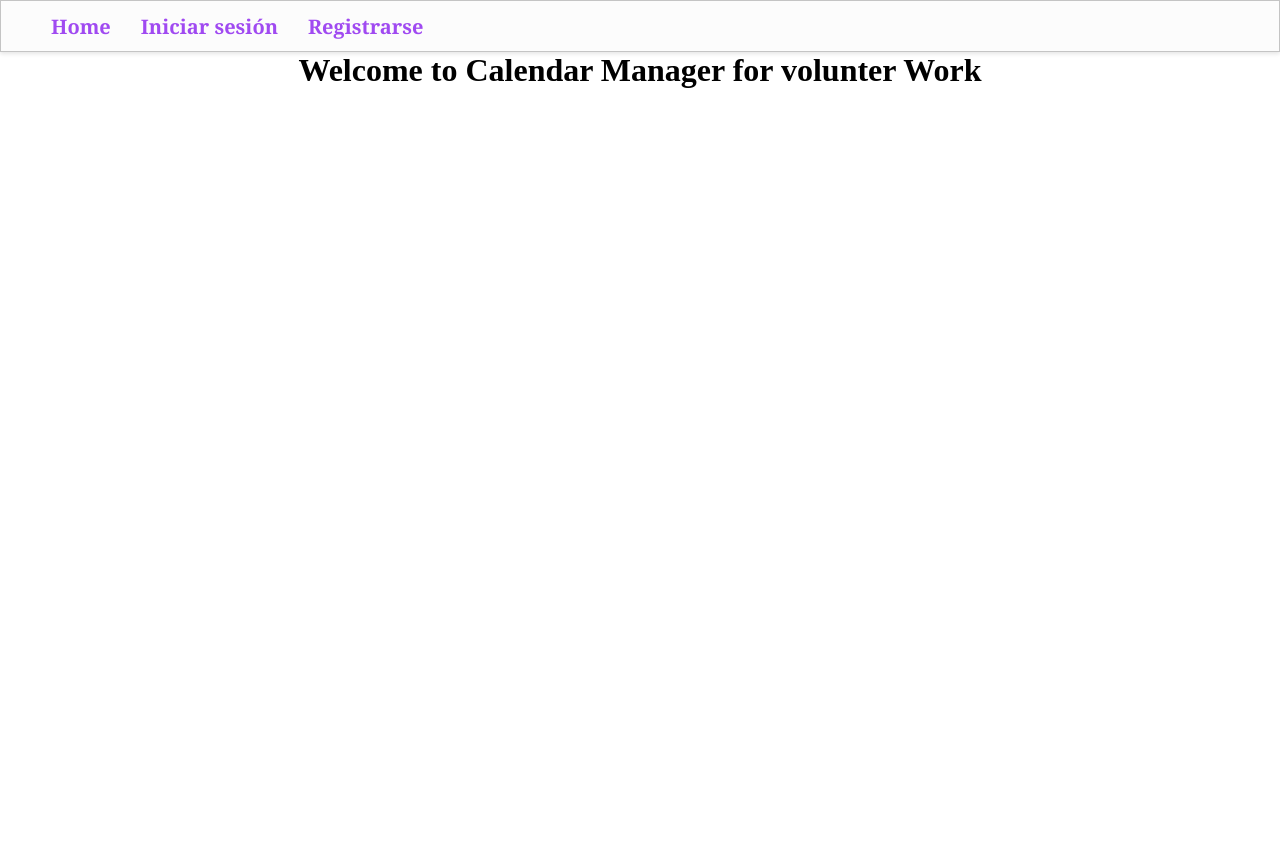
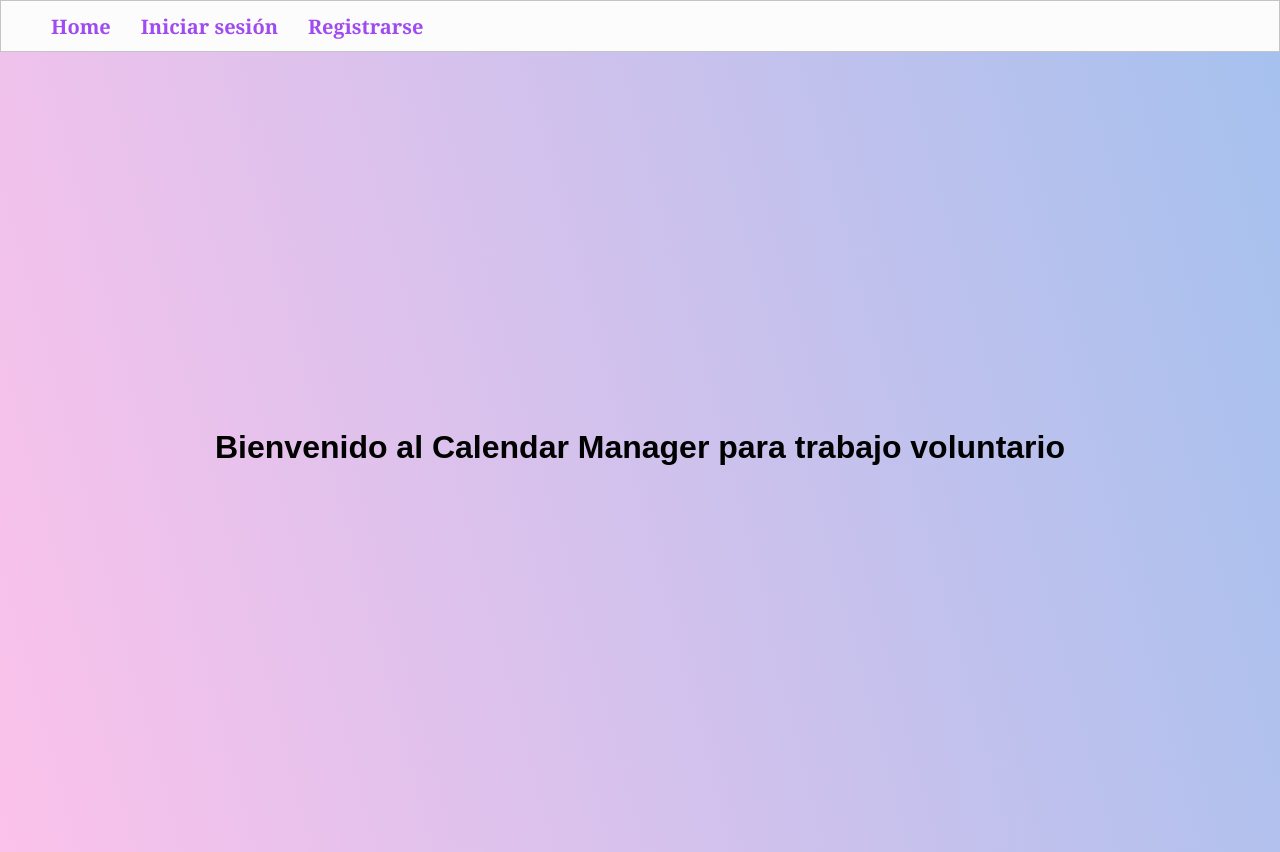
Before and after one commit to Nesticojavier/calendar-manager, a React (Vite) app in the folder client/: page / in a window 1280 px wide. Before the commit the page ends 800 px from the top, so only its background shows below. Built offline with nearby package versions, Linux system fonts and the light colour scheme.

Commit message:
route protected for home page

```diff
--- a/client/src/App.jsx
+++ b/client/src/App.jsx
@@ -9,6 +9,7 @@ import Cookies from "js-cookie";
 import WorkCreation from "./Components/Pages/WorkCreation";
 import WorkList from "./Components/Pages/WorkList";
 import WorkEdit from "./Components/Pages/WorkEdit";
+import Home from "./Components/Pages/Home";
 
 function App() {
 
@@ -32,7 +33,7 @@ function App() {
     <BrowserRouter>
       <Navbar isLoggedIn = {isLoggedIn} setIsLoggedIn = {changeLoggedIn}/>
       <Routes>
-        <Route path="/" element={<h1>Welcome to Calendar Manager for volunter Work</h1>} />
+        <Route path="/" element={<Home setIsLoggedIn = {changeLoggedIn}/>} />
         <Route path="/login" element={<Login setIsLoggedIn = {changeLoggedIn}/>} />
         <Route path="/signup" element={<Signup/>} />
         <Route path="/dashboard" element={<Dashboard setIsLoggedIn = {changeLoggedIn}/>} />
--- /dev/null
+++ b/client/src/Components/Pages/Home.jsx
@@ -0,0 +1,15 @@
+import React from 'react'
+import { useNavigate, Navigate } from "react-router-dom";
+import Cookies from 'js-cookie';
+
+export default function Home() {
+
+    if (Cookies.get('token')) {
+        return <Navigate to={"/dashboard"} replace />;
+    }
+    return (
+        <div className='App'>
+            <h1>Bienvenido al Calendar Manager para trabajo voluntario</h1>
+        </div>
+    )
+}
```
